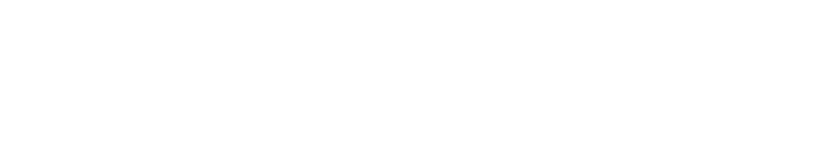
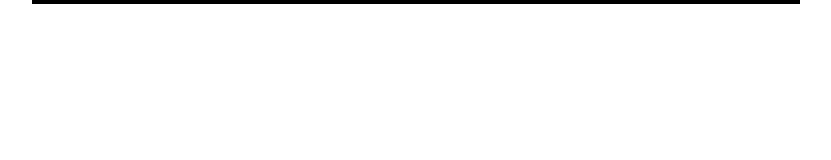
Before and after one commit to HichamDe/tailwind-presentation, a website: page index.html in a window 1280 px wide. Shown: the whole page, without its empty margins (224-1055 px from the left). Drawn offline with Linux system fonts and the light colour scheme.

Commit message:
html built ready

```diff
--- a/index.html
+++ b/index.html
@@ -7,6 +7,12 @@
     <title>Tailwind</title>
 </head>
 <body>
-    <div></div>
+    <div class="max-w-screen-md m-auto border-2 border-black">
+        <!-- card -->
+        <div class="">
+
+        </div>
+
+    </div>
 </body>
 </html>
```
Also changed, not shown: public/output.css.
